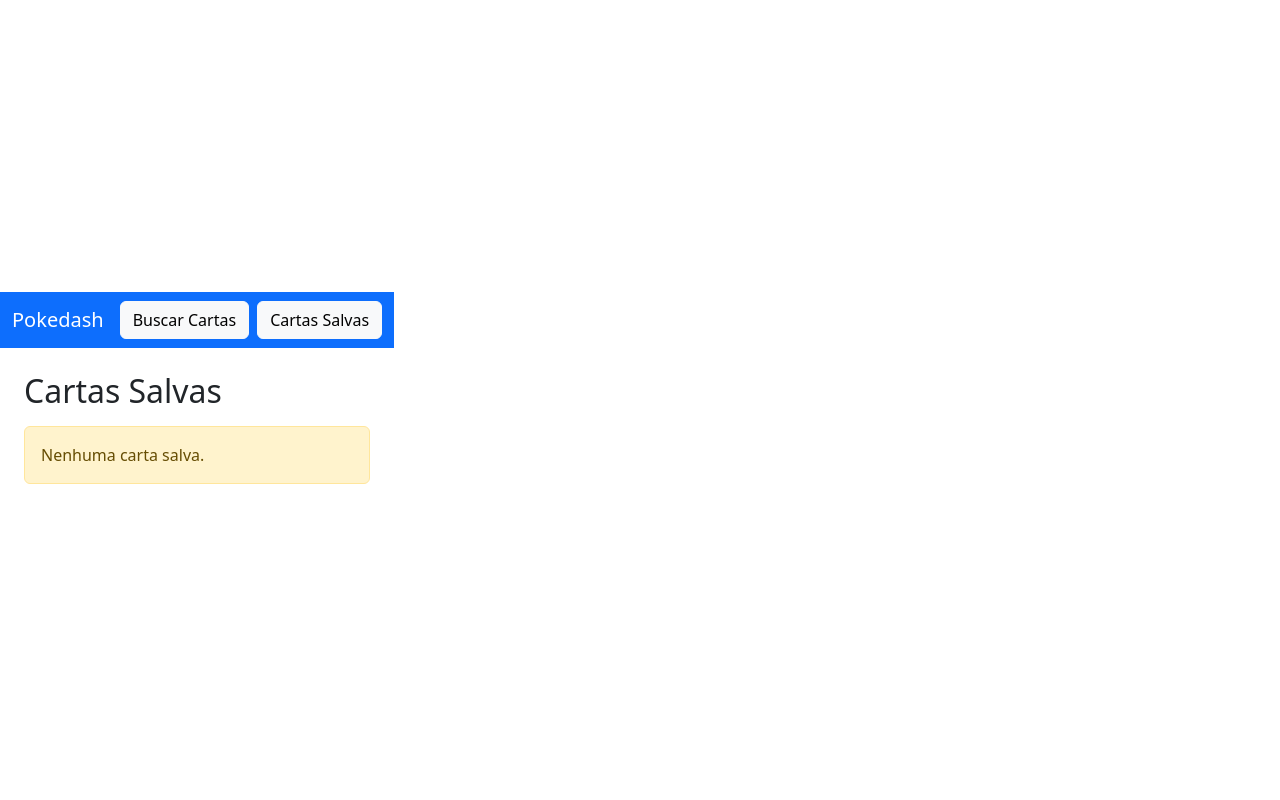
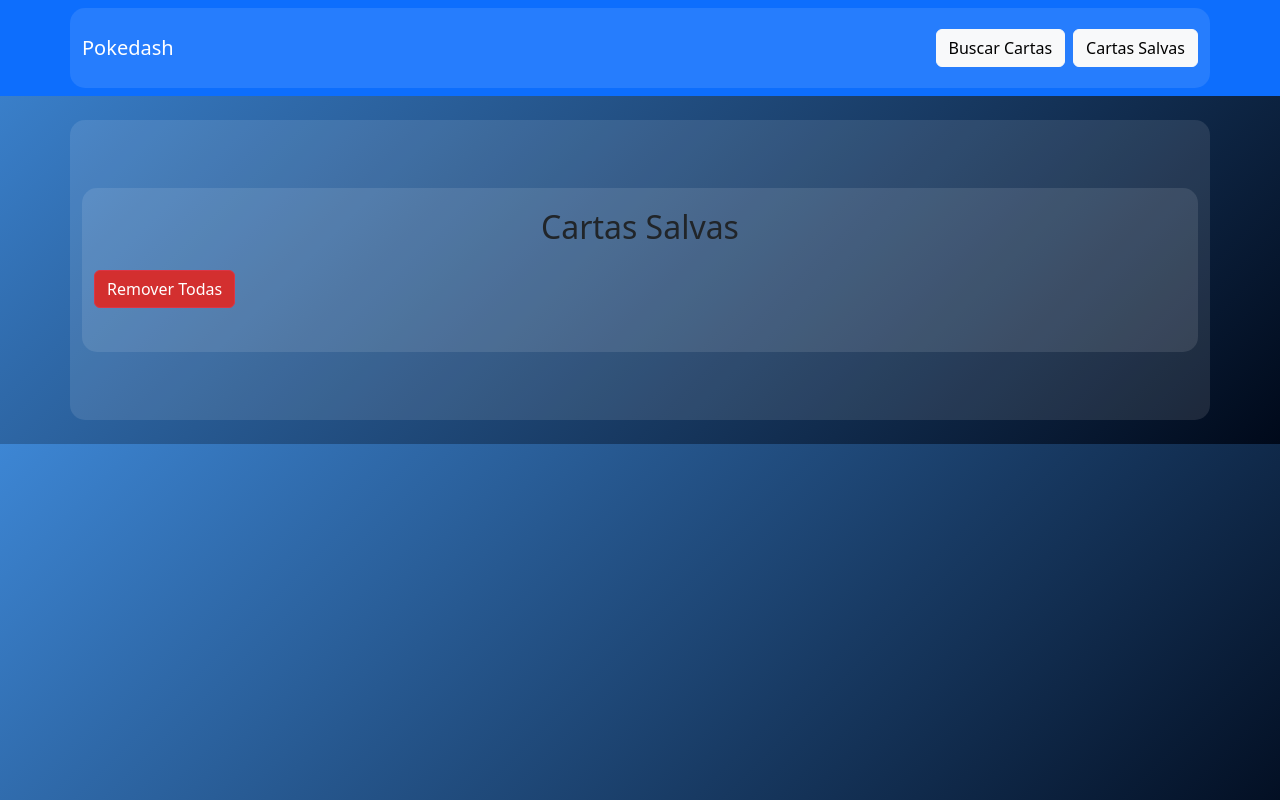
Before and after one commit to welbersued/pokedash, a React (Vite) app: page /salvas in a window 1280 px wide. Built offline with nearby package versions, Linux system fonts and the light colour scheme.

Commit message:
<01740937> últimas atualizações com pesquisa autocomplete e remoção individual de cartas

```diff
--- a/src/App.jsx
+++ b/src/App.jsx
@@ -1,27 +1,29 @@
 // Nome do arquivo: App.jsx
-//Data da primeira atualização: 26/05/2025
-//Autor: Welber Sued
-//Matrícula <01740937>
-//Atualização 27/05/2025 Centralizada a exibição do dashboard de cartas Pokémon e
-//Renderiza as cartas salvas, as cartas estáticas e o componente de pesquisa
-//Atualização em 28/05- Adição do NavBar e animação da pokebola
+// Data da primeira atualização: 26/05/2025
+// Autor: Welber Sued
+// Matrícula <01740937>
+// Atualização 27/05/2025 Centralizada a exibição do dashboard de cartas Pokémon e
+// Renderiza as cartas salvas, as cartas estáticas e o componente de pesquisa
+// Atualização em 28/05 - Adição do NavBar e animação da pokebola
+// Atualização em 29/05 - Correção: organização das rotas para evitar duplicação e sobreposição
 
 import React from 'react';
 import { BrowserRouter as Router, Routes, Route } from 'react-router-dom';
 import Navbar from './components/Navbar';
 import CardSearch from './components/CardSearch';
 import CardStatic from './components/CardStatic';
-import PokeAnim from './components/PokeAnim';
+import SavedCards from './components/savedCardshere';
 
 function App() {
   return (
     <Router>
+      <Navbar />
 
-      <Navbar />
-      <div className="container">
+      <div className="container my-4">
         <Routes>
           <Route path="/" element={<CardSearch />} />
-          <Route path="/salvas" element={<CardStatic />} />
+          <Route path="/salvas" element={<SavedCards />} />
+          <Route path="/static" element={<CardStatic />} />
         </Routes>
       </div>
     </Router>
--- /dev/null
+++ b/src/components/CardSearch.css
@@ -0,0 +1,14 @@
+/*Criação em 29/05- Animação ao pesquisar carta*/
+
+.fade-in {
+  opacity: 0;
+  transform: translateY(10px);
+  animation: fadeInMove 0.5s forwards;
+}
+
+@keyframes fadeInMove {
+  to {
+    opacity: 1;
+    transform: translateY(0);
+  }
+}
--- a/src/components/CardSearch.jsx
+++ b/src/components/CardSearch.jsx
@@ -7,22 +7,32 @@
 // comando fetch usado para puxar pela API pelo link
 // Atualizando a informação, a instalação do SDK não deu certo, por isso o fetch
 // Atualização 28/05 - Estilização e exibição de informações detalhadas das cartas em português
+// Atualização 29/05 - Corrigido problema de duplicação com SavedCards e ajustado layout
+// Adicionado busca automática ao digitar com useEffect
 
-import React, { useState } from 'react';
+import React, { useState, useEffect } from 'react';
 import PokeAnim from './PokeAnim';
-
-
-
+import './CardSearch.css';
 
 function CardSearch() {
   const [query, setQuery] = useState('');
   const [cards, setCards] = useState([]);
   const [error, setError] = useState(null);
+  const [loading, setLoading] = useState(false);
 
-  const handleSearch = () => {
-    if (!query) return;
+  // ✅ Busca automática ao digitar
+  useEffect(() => {
+    if (query.length > 2) {
+      buscarCartas();
+    } else {
+      setCards([]);
+    }
+    // eslint-disable-next-line react-hooks/exhaustive-deps
+  }, [query]);
 
-    fetch(`https://api.pokemontcg.io/v2/cards?q=name:${query}`)
+  const buscarCartas = () => {
+    setLoading(true);
+    fetch(`https://api.pokemontcg.io/v2/cards?q=name:*${query}*`)
       .then(res => res.json())
       .then(data => {
         setCards(data.data);
@@ -31,7 +41,16 @@ function CardSearch() {
       .catch(() => {
         setError('Erro ao buscar cartas');
         setCards([]);
+      })
+      .finally(() => {
+        setLoading(false);
       });
+  };
+
+  const handleSearch = () => {
+    if (query.length > 2) {
+      buscarCartas();
+    }
   };
 
   const saveCard = (card) => {
@@ -59,26 +78,41 @@ function CardSearch() {
           placeholder="Ex: Pikachu, Charizard..."
           value={query}
           onChange={(e) => setQuery(e.target.value)}
+          onKeyDown={(e) => e.key === 'Enter' && handleSearch()}
         />
         <button className="btn btn-primary" onClick={handleSearch}>
           Buscar
         </button>
       </div>
 
+      {loading && <div className="text-center mb-3">🔄 Carregando...</div>}
       {error && <div className="alert alert-danger">{error}</div>}
 
       <div className="row">
-        {cards.length === 0 ? (
-        <PokeAnim />
-              ) : (
-
+        {cards.length === 0 && !loading ? (
+          <PokeAnim />
+        ) : (
           cards.map((card) => (
-            <div className="col-md-3 mb-4" key={card.id}>
-              <div className="card h-100">
+            <div className="col-md-3 mb-4 fade-in" key={card.id}>
+              <div className="card h-100 shadow-sm">
                 <img src={card.images.small} className="card-img-top" alt={card.name} />
                 <div className="card-body">
                   <h5 className="card-title">{card.name}</h5>
-                  <button className="btn btn-success btn-sm" onClick={() => saveCard(card)}>
+
+                  <p className="card-text">
+                    <strong>Tipo:</strong> {card.types ? card.types.join(', ') : 'Desconhecido'}
+                  </p>
+                  <p className="card-text">
+                    <strong>Rareza:</strong> {card.rarity || 'Não informado'}
+                  </p>
+                  <p className="card-text">
+                    <strong>HP:</strong> {card.hp || 'N/A'}
+                  </p>
+
+                  <button
+                    className="btn btn-success btn-sm mt-2"
+                    onClick={() => saveCard(card)}
+                  >
                     Salvar Carta
                   </button>
                 </div>
--- a/src/components/CardStatic.jsx
+++ b/src/components/CardStatic.jsx
@@ -41,7 +41,7 @@ function CardStatic() {
           </div>
 
           <button className="btn btn-danger mt-3" onClick={clearSavedCards}>
-            Limpar todas as cartas
+            remover todas as cartas
           </button>
         </>
       )}
--- /dev/null
+++ b/src/components/savedCardshere.css
@@ -0,0 +1,53 @@
+/* Data de criação do arquivo - 28/05
+Welber Sued, Matrícula 01740937
+Criado animação de fade out ao remover carta do conjunto de cartas salvas
+Integrado com os arquivos .jsx
+*/
+
+.saved-cards-container {
+  display: flex;
+  flex-wrap: wrap;
+  gap: 10px;
+}
+
+.saved-card {
+  position: relative;
+  width: 100px;
+  transition: transform 0.3s ease, opacity 0.5s ease-out;
+}
+
+.saved-card:hover {
+  transform: scale(1.1);
+}
+
+.remove-btn {
+  position: absolute;
+  top: -5px;
+  right: -5px;
+  background: #dc3545;
+  color: white;
+  border: none;
+  border-radius: 50%;
+  width: 20px;
+  height: 20px;
+  cursor: pointer;
+  font-size: 12px;
+  display: flex;
+  align-items: center;
+  justify-content: center;
+  z-index: 10;
+}
+
+.saved-card-img {
+  width: 100%;
+  border-radius: 8px;
+  box-shadow: 0 4px 6px rgba(0,0,0,0.3);
+}
+
+.fade-out {
+  transition: opacity 0.5s ease-out;
+}
+
+.fade-out.removed {
+  opacity: 0;
+}
--- a/src/components/savedCardshere.jsx
+++ b/src/components/savedCardshere.jsx
@@ -7,35 +7,51 @@
 //Capaz de reconhecer caso não haja nenhuma carta salva
 //Também exibe miniatura da carta salva
 
+//Atualização 28/05- Adicionado opção de remover cartas individualmente. Feito integração com CSS para exibir um X no canto da carta
 
-import React, { useEffect, useState } from 'react';
+
+import React, { useState, useEffect } from 'react';
+import './SavedCardshere.css';
 
 function SavedCards() {
   const [savedCards, setSavedCards] = useState([]);
 
   useEffect(() => {
-    const cards = JSON.parse(localStorage.getItem('savedCards')) || [];
-    setSavedCards(cards);
+    const stored = JSON.parse(localStorage.getItem('savedCards')) || [];
+    setSavedCards(stored);
   }, []);
 
+  const removeCard = (id) => {
+    const updated = savedCards.filter(card => card.id !== id);
+    setSavedCards(updated);
+    localStorage.setItem('savedCards', JSON.stringify(updated));
+  };
+
+  const clearAll = () => {
+    setSavedCards([]);
+    localStorage.removeItem('savedCards');
+  };
+
   return (
-    <div>
-      <h2>Cartas Salvas</h2>
-
-      {savedCards.length === 0 ? (
-        <p>Nenhuma carta salva.</p>
-      ) : (
-        <div>
-          {savedCards.map((card) => (
-            <img
-              key={card.id}
-              src={card.images.small}
-              alt={card.name}
-              style={{ width: '100px', margin: '5px' }}
-            />
-          ))}
-        </div>
-      )}
+    <div className="container my-5">
+      <h2 className="text-center mb-4">Cartas Salvas</h2>
+      <button className="btn btn-danger mb-4" onClick={clearAll}>Remover Todas</button>
+      <div className="row">
+        {savedCards.map(card => (
+          <div key={card.id} className="col-md-3 mb-4 fade-out">
+            <div className="card h-100 position-relative">
+              <button
+                className="btn btn-sm btn-danger position-absolute top-0 end-0"
+                onClick={() => removeCard(card.id)}
+              >X</button>
+              <img src={card.images.small} className="card-img-top" alt={card.name} />
+              <div className="card-body">
+                <h5 className="card-title">{card.name}</h5>
+              </div>
+            </div>
+          </div>
+        ))}
+      </div>
     </div>
   );
 }
--- a/src/index.css
+++ b/src/index.css
@@ -1,69 +1,45 @@
-:root {
-  font-family: system-ui, Avenir, Helvetica, Arial, sans-serif;
-  line-height: 1.5;
-  font-weight: 400;
+@import 'bootstrap/dist/css/bootstrap.min.css';
 
-  color-scheme: light dark;
-  color: rgba(255, 255, 255, 0.87);
-  background-color: #242424;
-
-  font-synthesis: none;
-  text-rendering: optimizeLegibility;
-  -webkit-font-smoothing: antialiased;
-  -moz-osx-font-smoothing: grayscale;
+body {
+  background: linear-gradient(135deg, #3d86d4, #00091a);
+  color: #f7fafdf8;
+  font-family: 'Poppins', sans-serif;
 }
 
-
-a {
-  font-weight: 500;
-  color: #646cff;
-  text-decoration: inherit;
-}
-a:hover {
-  color: #535bf2;
+.container {
+  background-color: rgba(255, 255, 255, 0.1);
+  border-radius: 15px;
+  padding: 20px;
 }
 
-body {
-  margin: 0;
-  display: flex;
-  place-items: center;
-  min-width: 320px;
-  min-height: 100vh;
-}
-
-h1 {
-  font-size: 3.2em;
-  line-height: 1.1;
+h2, h5 {
+  color: #d32f2f;
+  font-weight: bold;
 }
 
 button {
-  border-radius: 8px;
-  border: 1px solid transparent;
-  padding: 0.6em 1.2em;
-  font-size: 1em;
-  font-weight: 500;
-  font-family: inherit;
-  background-color: #1a1a1a;
-  cursor: pointer;
-  transition: border-color 0.25s;
-}
-button:hover {
-  border-color: #646cff;
-}
-button:focus,
-button:focus-visible {
-  outline: 4px auto -webkit-focus-ring-color;
+  background-color: #d32f2f !important;
+  border: none;
 }
 
-@media (prefers-color-scheme: light) {
-  :root {
-    color: #213547;
-    background-color: #ffffff;
-  }
-  a:hover {
-    color: #747bff;
-  }
-  button {
-    background-color: #f9f9f9;
-  }
+button:hover {
+  background-color: #b71c1c !important;
 }
+
+.card {
+  border-radius: 15px;
+  box-shadow: 0 4px 8px rgba(0,0,0,0.1);
+  transition: transform 0.2s;
+}
+
+.card:hover {
+  transform: scale(1.05);
+}
+
+.poke-img {
+  transition: transform 0.5s ease;
+}
+
+.poke-img:hover {
+  transform: rotate(45deg) scale(1.2);
+}
```
Also changed, not shown: src/PokeAnim.css (+7 -0 lines), 1 other file (tests, documents, lock files or other folders).
